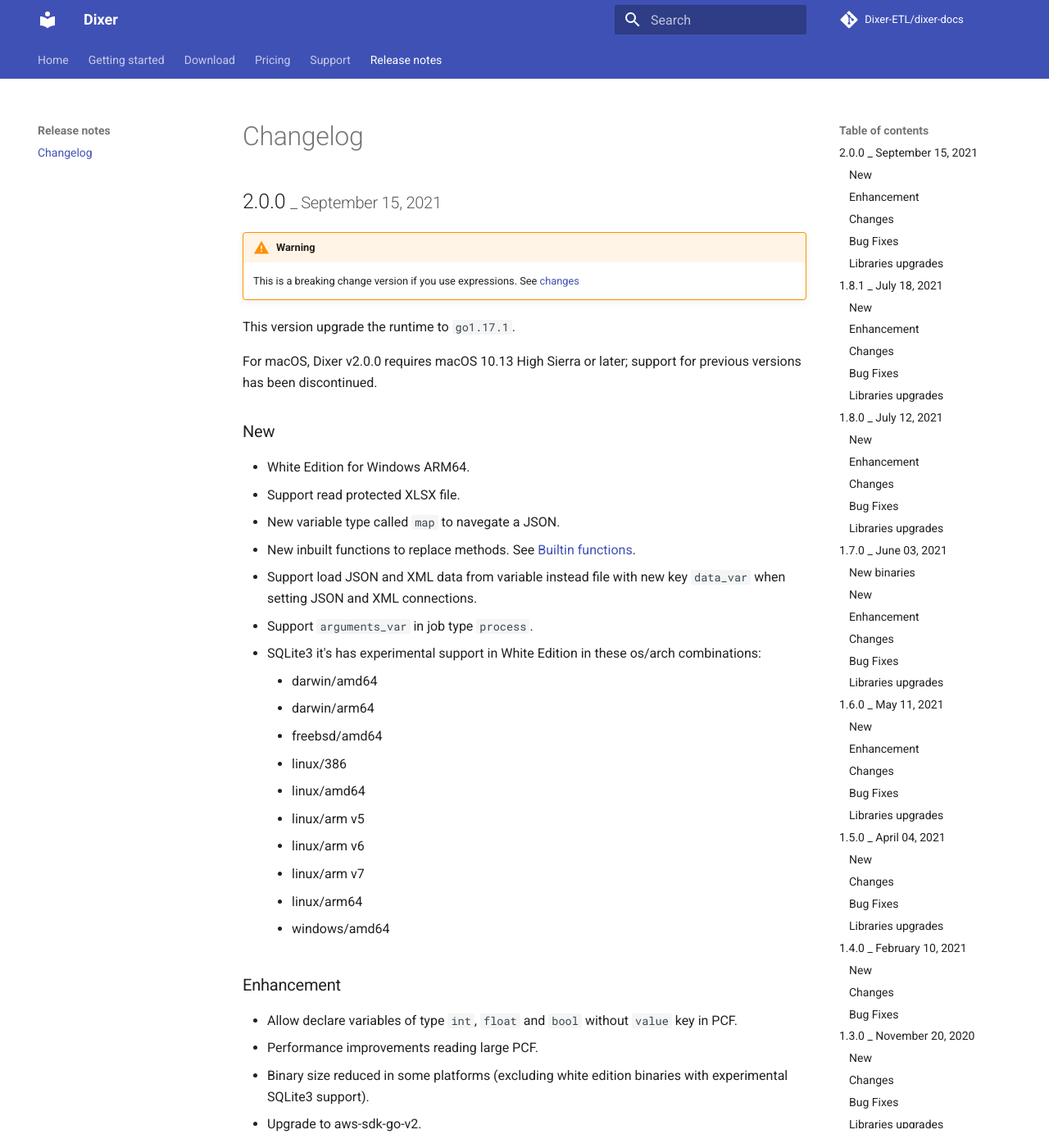
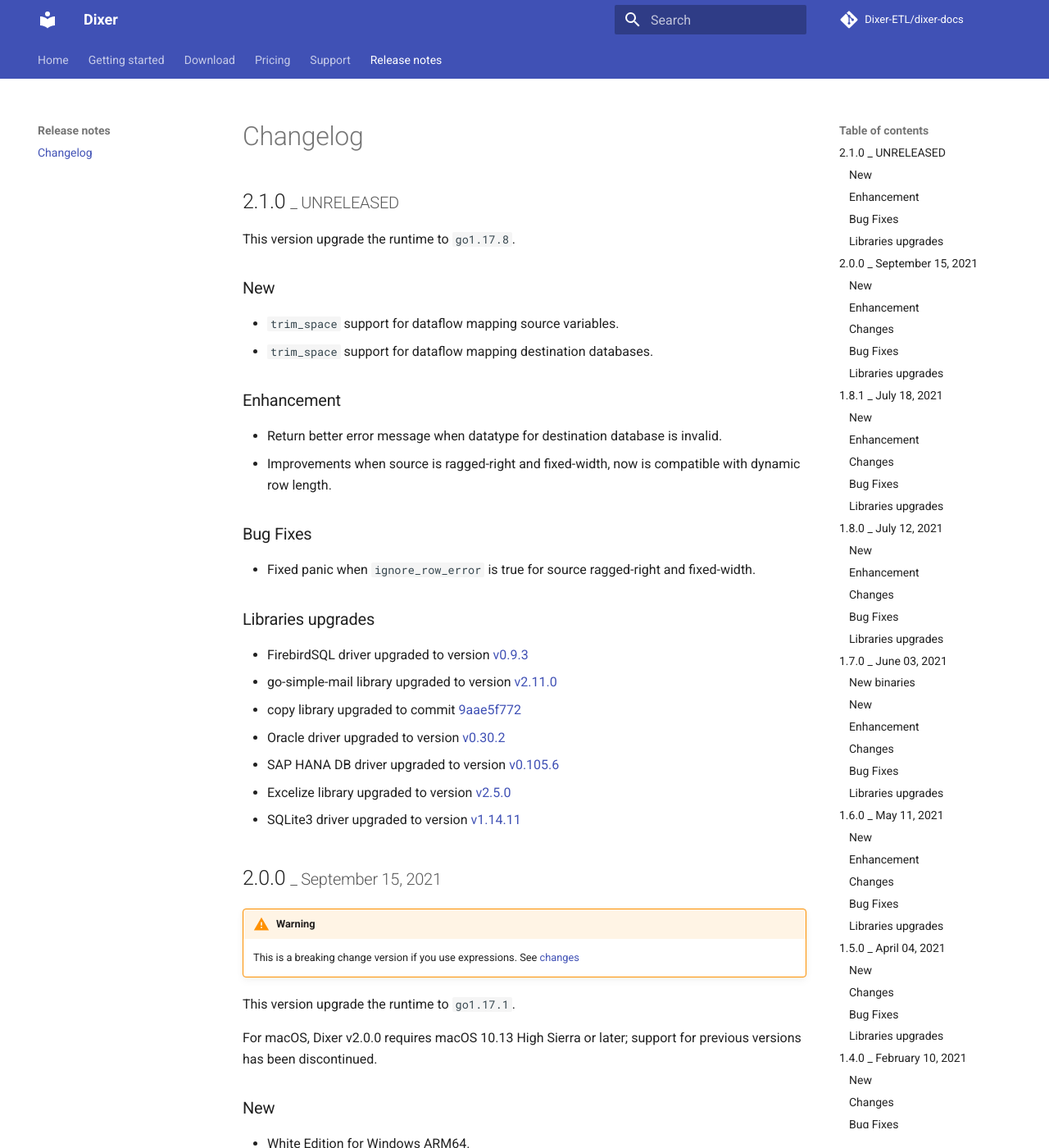
Before and after one commit to Dixer-ETL/dixer-docs, an MkDocs documentation site: the page built from docs/Changelog.md, in a window 1280 px wide and 1400 px high. Shown: the whole window at 82% size. Built offline with MkDocs 1.6.1 and Material for MkDocs 9.7.7, drawn with Linux system fonts in a browser that asks for light colours; comment, search, counter and statistics services are not loaded.

Commit message:
init 2.1.0

```diff
--- a/docs/Changelog.md
+++ b/docs/Changelog.md
@@ -1,4 +1,28 @@
 # Changelog
+
+## 2.1.0 <small>_ UNRELEASED</small>
+
+This version upgrade the runtime to `go1.17.8`.
+
+### New
+* `trim_space` support for dataflow mapping source variables.
+* `trim_space` support for dataflow mapping destination databases.
+
+### Enhancement
+* Return better error message when datatype for destination database is invalid.
+* Improvements when source is ragged-right and fixed-width, now is compatible with dynamic row length.
+
+### Bug Fixes
+* Fixed panic when `ignore_row_error` is true for source ragged-right and fixed-width.
+
+### Libraries upgrades
+* FirebirdSQL driver upgraded to version [v0.9.3](https://github.com/nakagami/firebirdsql/tree/v0.9.3)
+* go-simple-mail library upgraded to version [v2.11.0](https://github.com/xhit/go-simple-mail/tree/v2.11.0)
+* copy library upgraded to commit [9aae5f772](https://github.com/otiai10/copy/tree/9aae5f772)
+* Oracle driver upgraded to version [v0.30.2](https://github.com/godror/godror/tree/v0.30.2)
+* SAP HANA DB driver upgraded to version [v0.105.6](https://github.com/SAP/go-hdb/tree/0.105.6)
+* Excelize library upgraded to version [v2.5.0](https://github.com/qax-os/excelize/tree/v2.5.0)
+* SQLite3 driver upgraded to version [v1.14.11](https://github.com/mattn/go-sqlite3/tree/v1.14.11)
 
 ## 2.0.0 <small>_ September 15, 2021</small>
 
```
Also changed, not shown: docs/Getting-started.md (+7 -7 lines).
